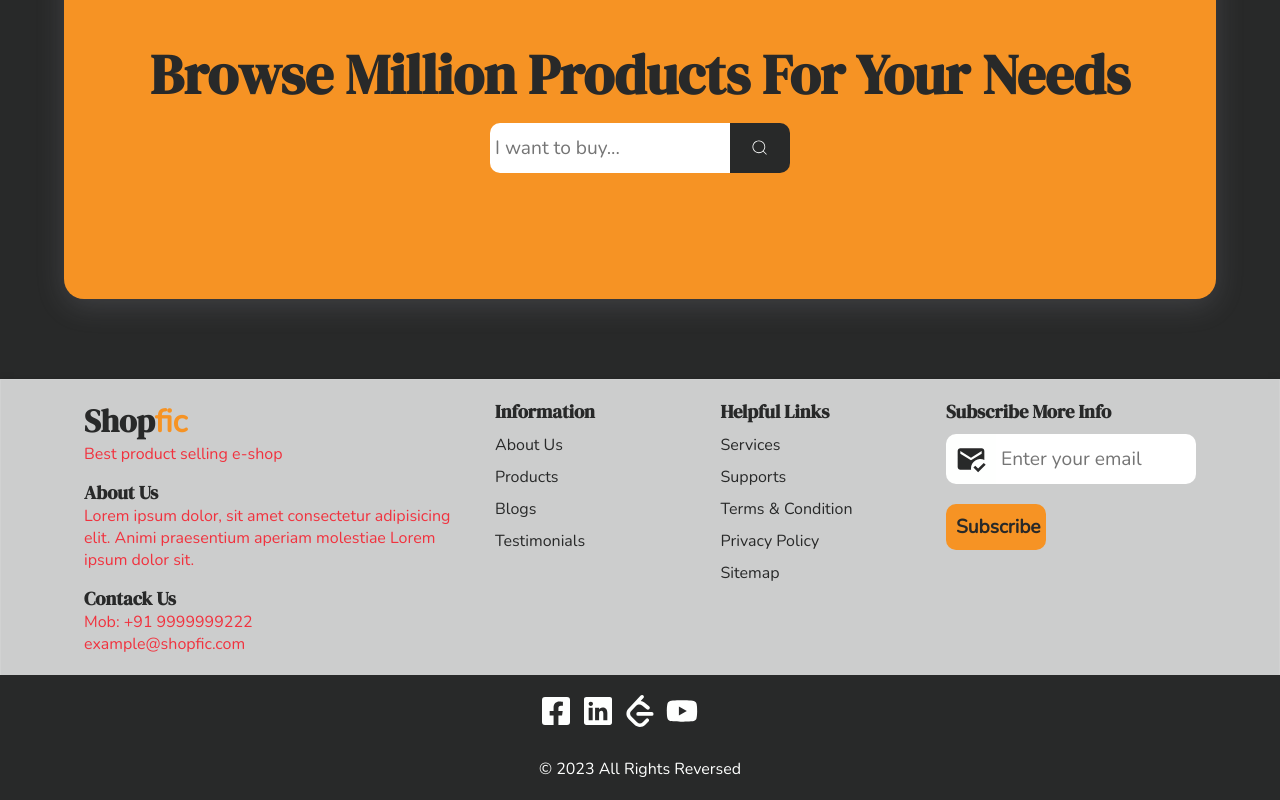
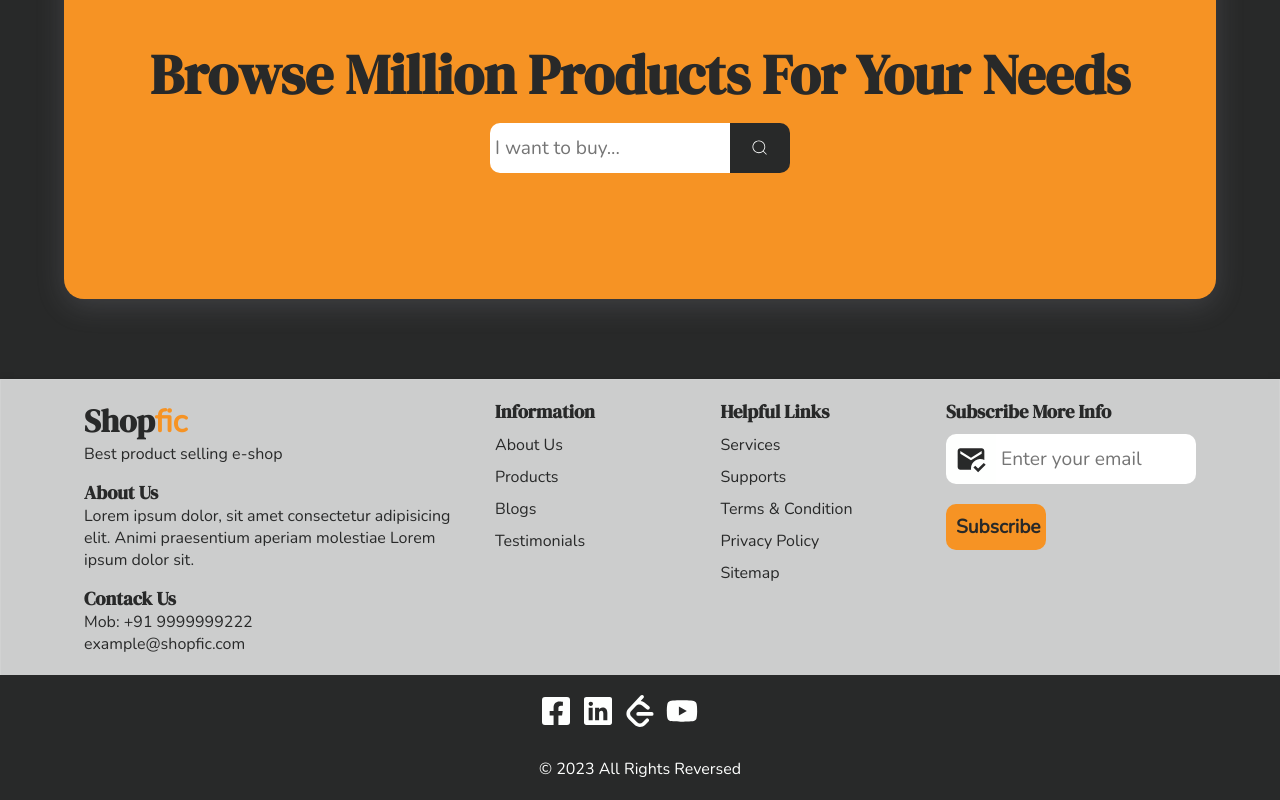
Before and after one commit to BCAPATHSHALA/Shopfic, a React (Vite) app: page / in a window 1280 px wide. Shown: the part 867-1667 px from the top of the page. Built offline with nearby package versions, Linux system fonts and the light colour scheme; some icons are missing.

Commit message:
Added Footer

```diff
--- a/src/components/layouts/footer/footer.scss
+++ b/src/components/layouts/footer/footer.scss
@@ -43,7 +43,7 @@
           }
         }
         > p {
-          color: #f1323e;
+          color: #282929;
         }
       }
     }
```
